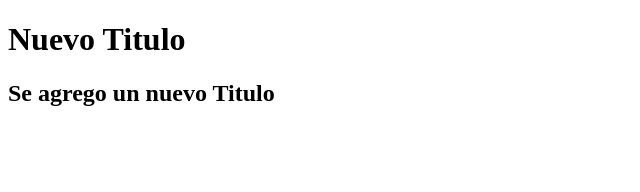
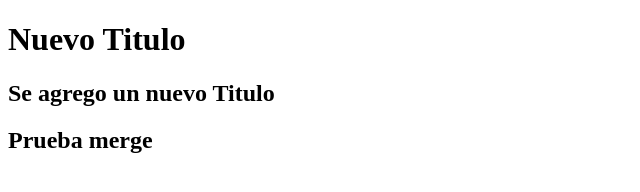
Before and after one commit to Waldo0137/GitHelloWorld, a plain HTML site: page index.html in a window 1280 px wide. Shown: the whole page, without its empty margins (0-640 px from the left). Drawn offline with Linux system fonts and the light colour scheme.

Commit message:
nuevo form agregado

```diff
--- a/index.html
+++ b/index.html
@@ -9,5 +9,8 @@
 <body>
     <h1>Nuevo Titulo</h1>
     <h2>Se agrego un nuevo Titulo</h2>
+    <form>
+        <h2>Prueba merge</h2>
+    </form>
 </body>
 </html>
```
